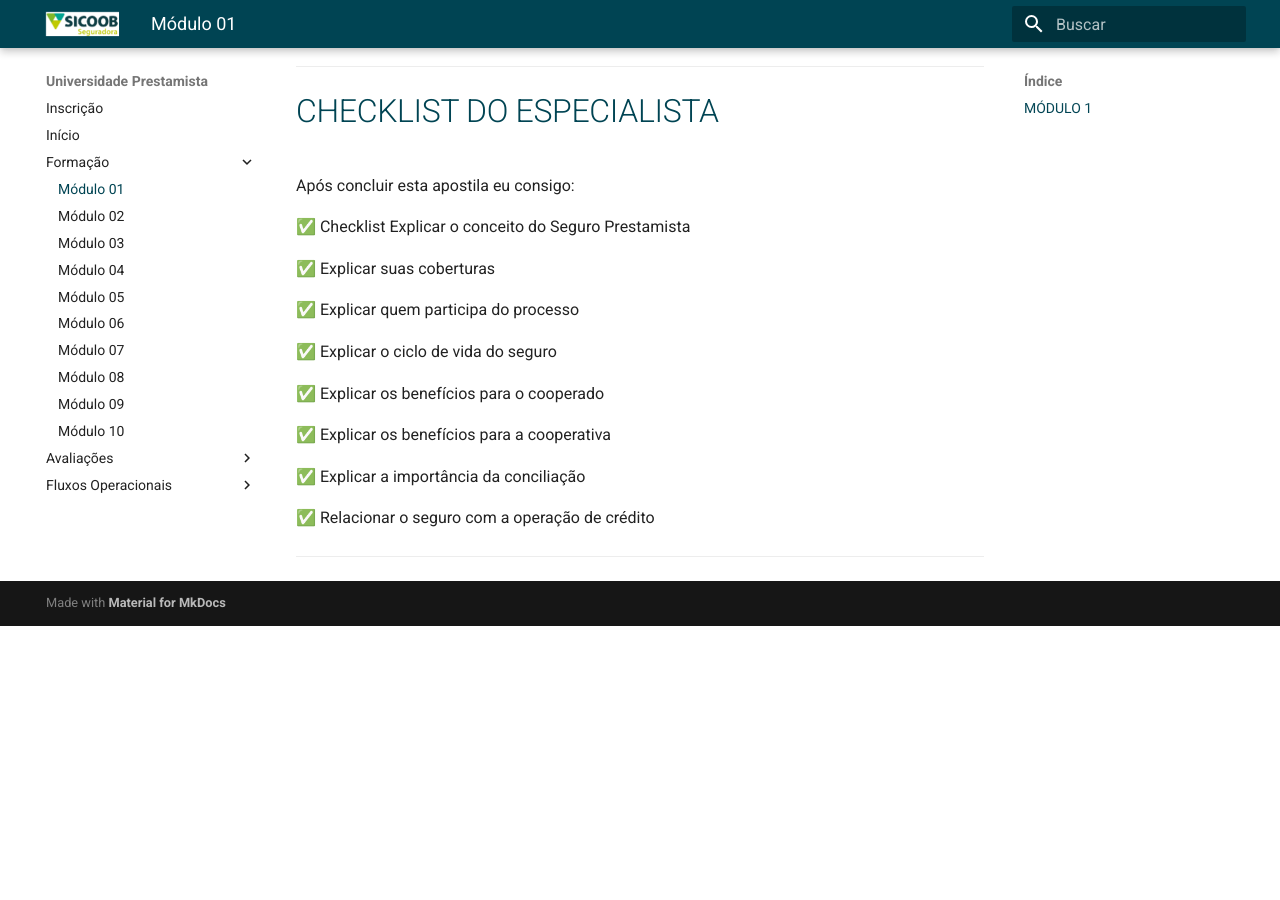
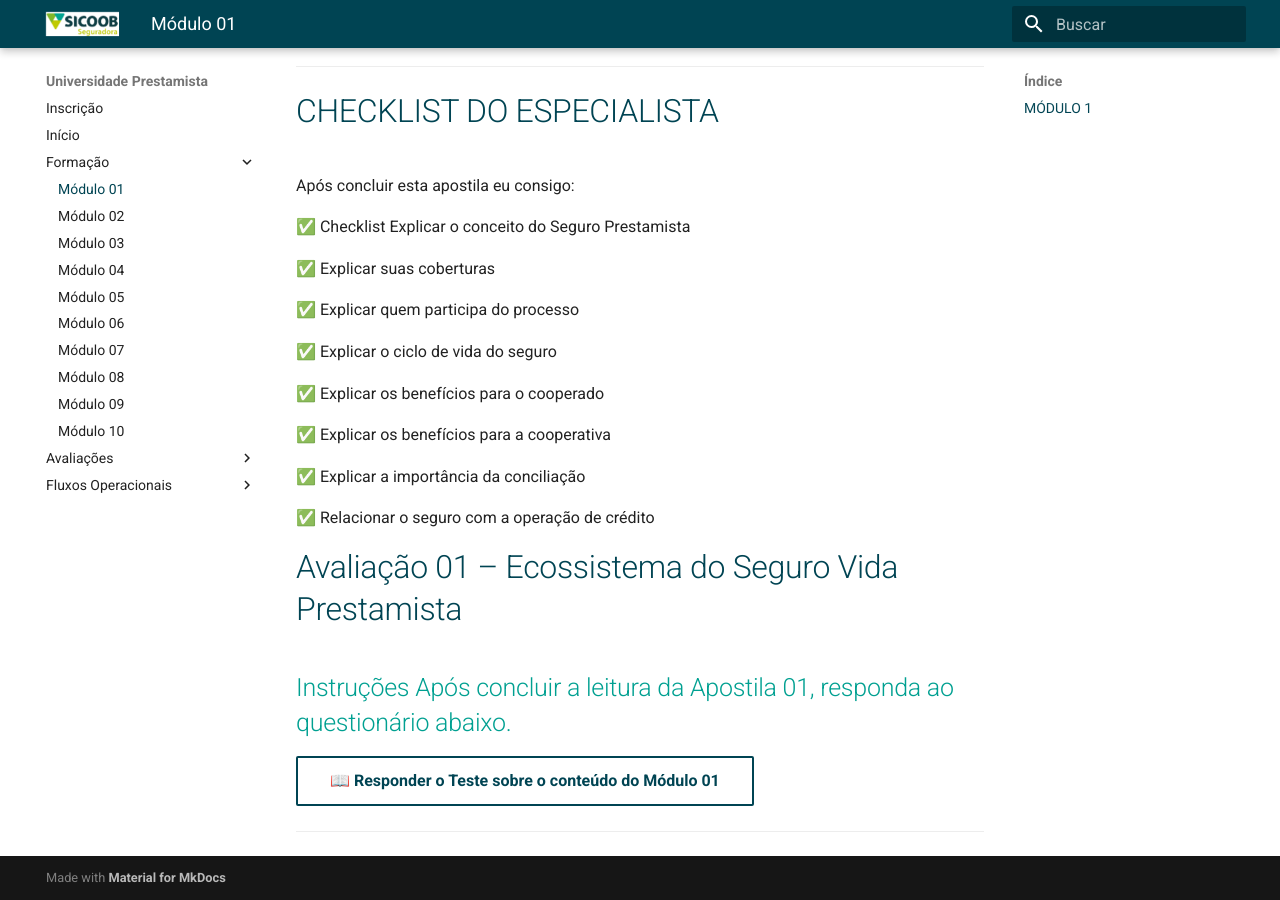
Before and after one commit to Evolares/universidade-prestamista, an MkDocs documentation site: the page built from docs/formacao/apostila-01.md, in a window 1280 px wide and 900 px high, scrolled down 10797 px. Built offline with MkDocs 1.6.1 and Material for MkDocs 9.7.7, drawn with Linux system fonts in a browser that asks for light colours; before the commit the page ends 11423 px from its top, so only the background shows below that.

```diff
--- a/docs/formacao/apostila-01.md
+++ b/docs/formacao/apostila-01.md
@@ -433,6 +433,15 @@
 
 ✅ Relacionar o seguro com a operação de crédito
 
+
+# Avaliação 01 – Ecossistema do Seguro Vida Prestamista
+
+## Instruções Após concluir a leitura da Apostila 01, responda ao questionário abaixo.
+
+<a href="https://forms.office.com/r/8nUUNXfGRr"
+   class="md-button">
+    📖 Responder o Teste sobre o conteúdo do Módulo 01
+</a>
 ---
 
 <!--
```
Also changed, not shown: site/search/search_index.json.
